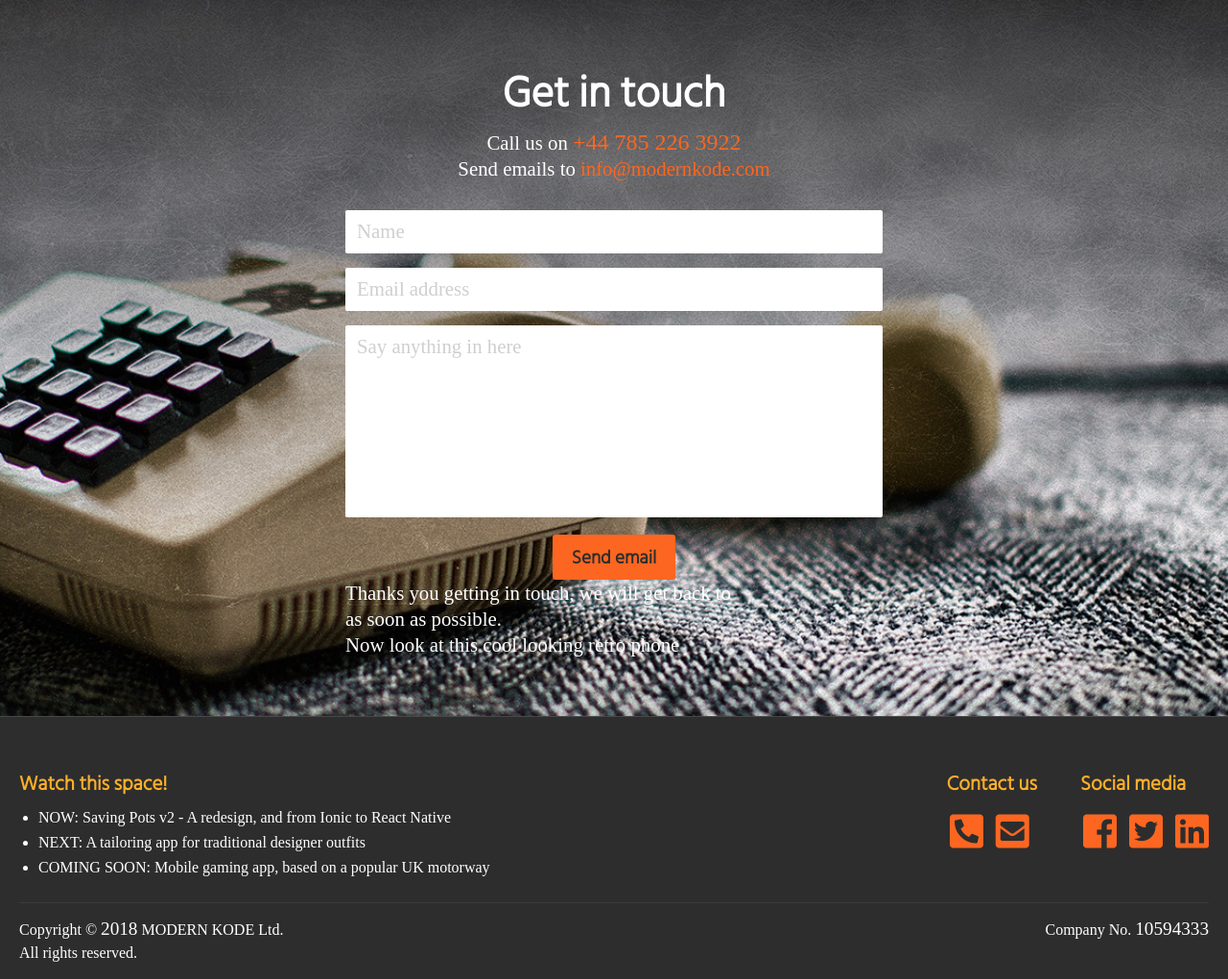
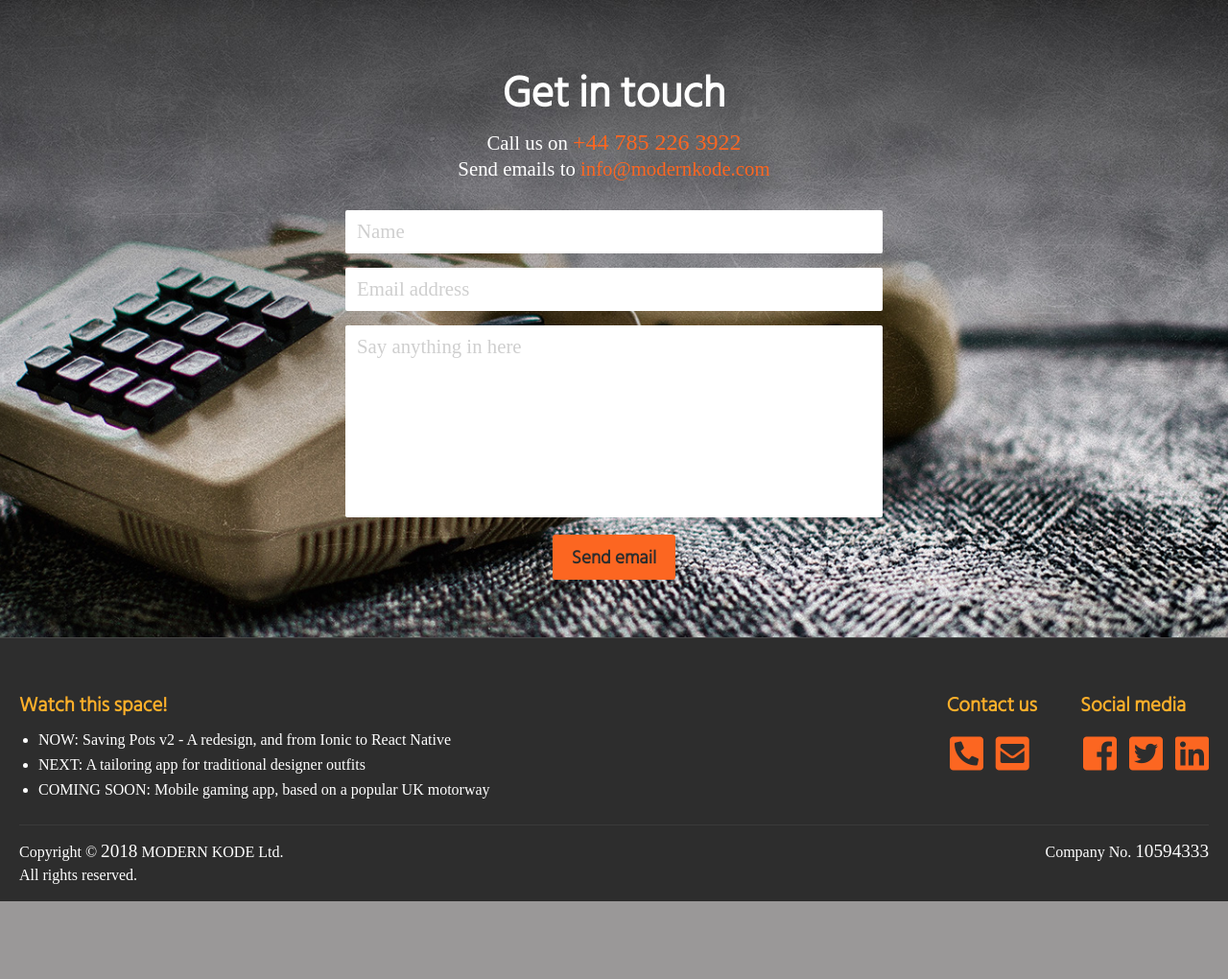
Before and after one commit to Gunzalez/modernkode, a PHP site: page /index.html in a window 1280 px wide. Shown: the part 2715-3735 px from the top of the page at 96% size. After the commit the page ends 3654 px from the top, so only its background shows below. Run offline with PHP 8.4, Linux system fonts and the light colour scheme; some libraries are stand-ins or nearby versions; some web fonts are replaced.

Commit message:
builds contact js bits

```diff
--- a/source/scss/_furniture.scss
+++ b/source/scss/_furniture.scss
@@ -187,6 +187,10 @@ form {
     margin: -1px; padding: 0; border: 0;
 }
 
+.display-none {
+    display: none;
+}
+
 .bullets {
     list-style: disc;
     padding-left: 20px;
--- a/source/scss/modernkode.scss
+++ b/source/scss/modernkode.scss
@@ -468,3 +468,8 @@ em {
         }
     }
 }
+
+.thanks {
+    min-height: 384px;
+    text-align: center;
+}
--- a/website/css/modernkode.css
+++ b/website/css/modernkode.css
@@ -134,6 +134,9 @@ form textarea {
   margin: -1px;
   padding: 0;
   border: 0; }
+
+.display-none {
+  display: none; }
 
 .bullets {
   list-style: disc;
@@ -444,3 +447,7 @@ em {
           text-align: right; }
       .footer .company span {
         display: inline; } }
+
+.thanks {
+  min-height: 384px;
+  text-align: center; }
--- a/website/index.html
+++ b/website/index.html
@@ -217,11 +217,11 @@
                 </div>
             </div>
 
-            <div class="thanks" id="thanks">
+            <div class="thanks display-none">
                 <div class="row">
                     <div class="col-sm-12">
                         <p>Thanks you getting in touch, we will get back to <span id="reply-message"></span> as soon as possible.</p>
-                        <p>Now look at this cool looking retro phone</p>
+                        <p>Now checkout this cool looking retro phone!</p>
                     </div>
                 </div>
             </div>
--- a/website/js/modernkode.js
+++ b/website/js/modernkode.js
@@ -70,12 +70,14 @@
         init: function () {
             modernkode.contact.els.form.onsubmit = function(evt){
                 evt.preventDefault();
-                if(this['name'].value.length === 0 || this['email'].value.length || this['message'].value.length){
+                if(this['name'].value.length === 0 || this['email'].value.length === 0 || this['message'].value.length === 0 ){
 
                 } else {
+                    modernkode.contact.els.form.querySelectorAll('.fields')[0].classList.add('display-none');
+                    modernkode.contact.els.form.querySelectorAll('.thanks')[0].classList.remove('display-none');
+
 
                 }
-                console.log(this['name'].value)
 
             };
         }
```
